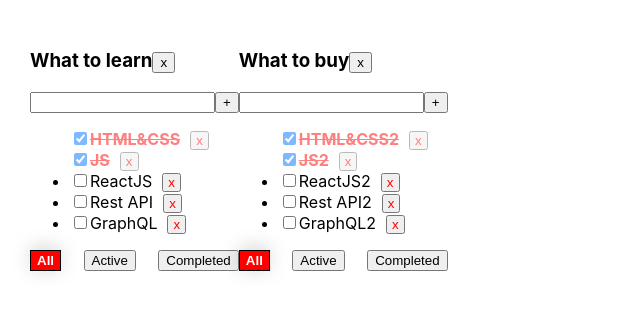
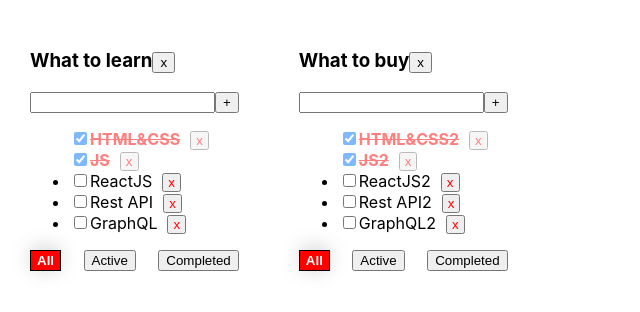
Before and after one commit to e-nagornyak/task-manager, a React (Create React App) app: page / in a window 1280 px wide. Shown: the top 312 px of the page, without its empty margins (0-640 px from the left). Built offline with nearby package versions, Linux system fonts and the light colour scheme.

Commit message:
Tried to add a warning

```diff
--- a/src/App.tsx
+++ b/src/App.tsx
@@ -88,10 +88,9 @@
         setTodolists(todolists.filter(el => el.id !== todolistId))
     }
 
-    //GUI (graphical user interface):
-    return (
-        <div className="App">
-            {todolists.map(el => {
+    const todolistItem = todolists.length
+        ?
+        todolists.map(el => {
             let filteredTasks = tasks[el.id]
 
             if (el.filter === 'active') {
@@ -115,7 +114,15 @@
                     removeTodolistItem={removeTodolistItem}
                 />
             )
-            })}
+        })
+        :
+        <span className={'warning'}>Your list is empty</span>
+
+
+    //GUI (graphical user interface):
+    return (
+        <div className="App">
+            {todolistItem}
         </div>
     )
 }
--- a/src/css/App.css
+++ b/src/css/App.css
@@ -1,12 +1,23 @@
 .App {
     padding: 30px;
     display: flex;
+}
+
+.container {
+    margin-right: 60px;
 }
 
 .container li button {
     margin-left: 10px;
     color: red;
     padding: 0 4px;
+}
+
+.warning {
+    color: red;
+    font-size: 40px;
+    border: 1px solid red;
+    padding: 5px;
 }
 
 .div-filter {
```
Lines whose indentation alone changed are shown as unchanged.
